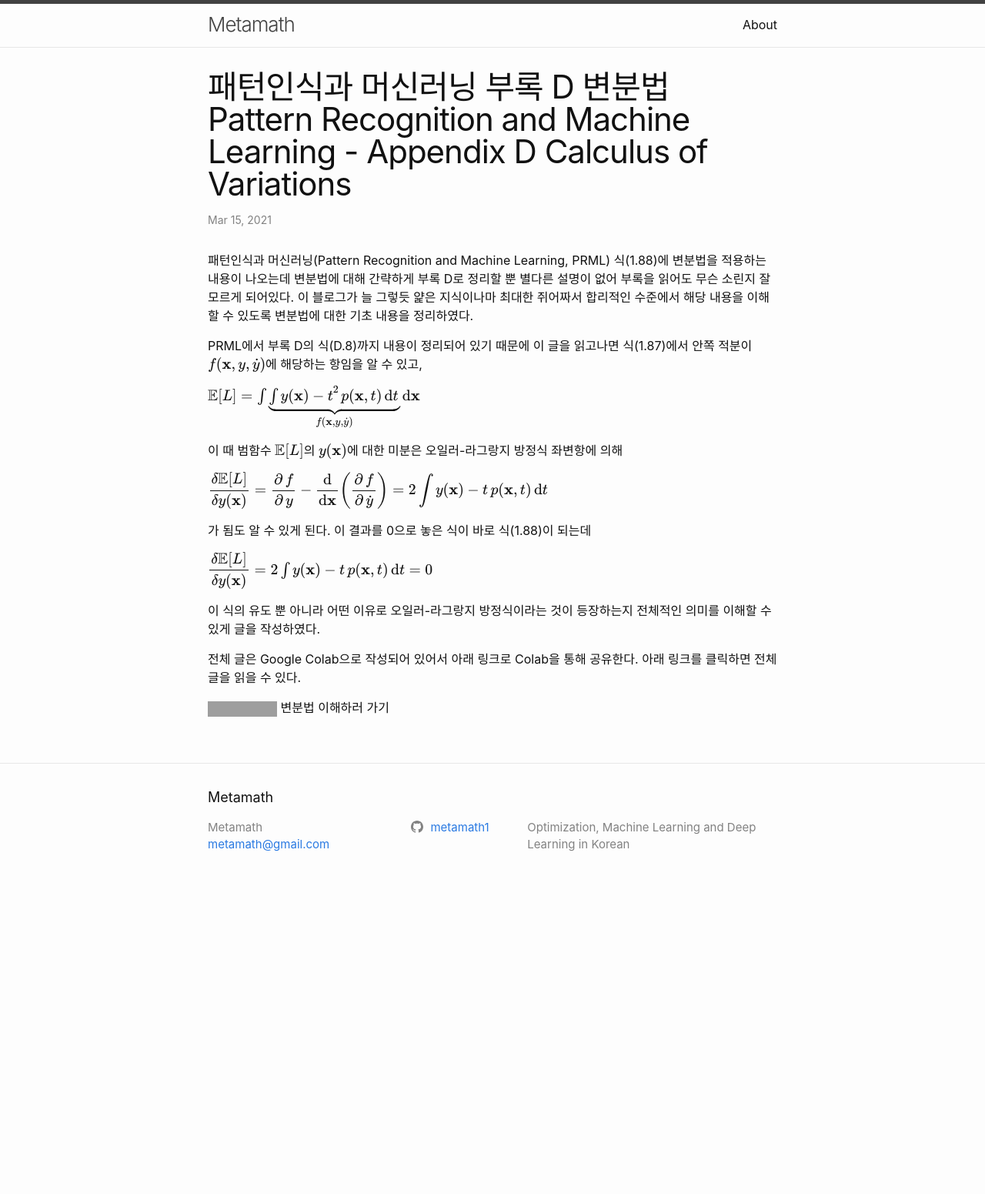
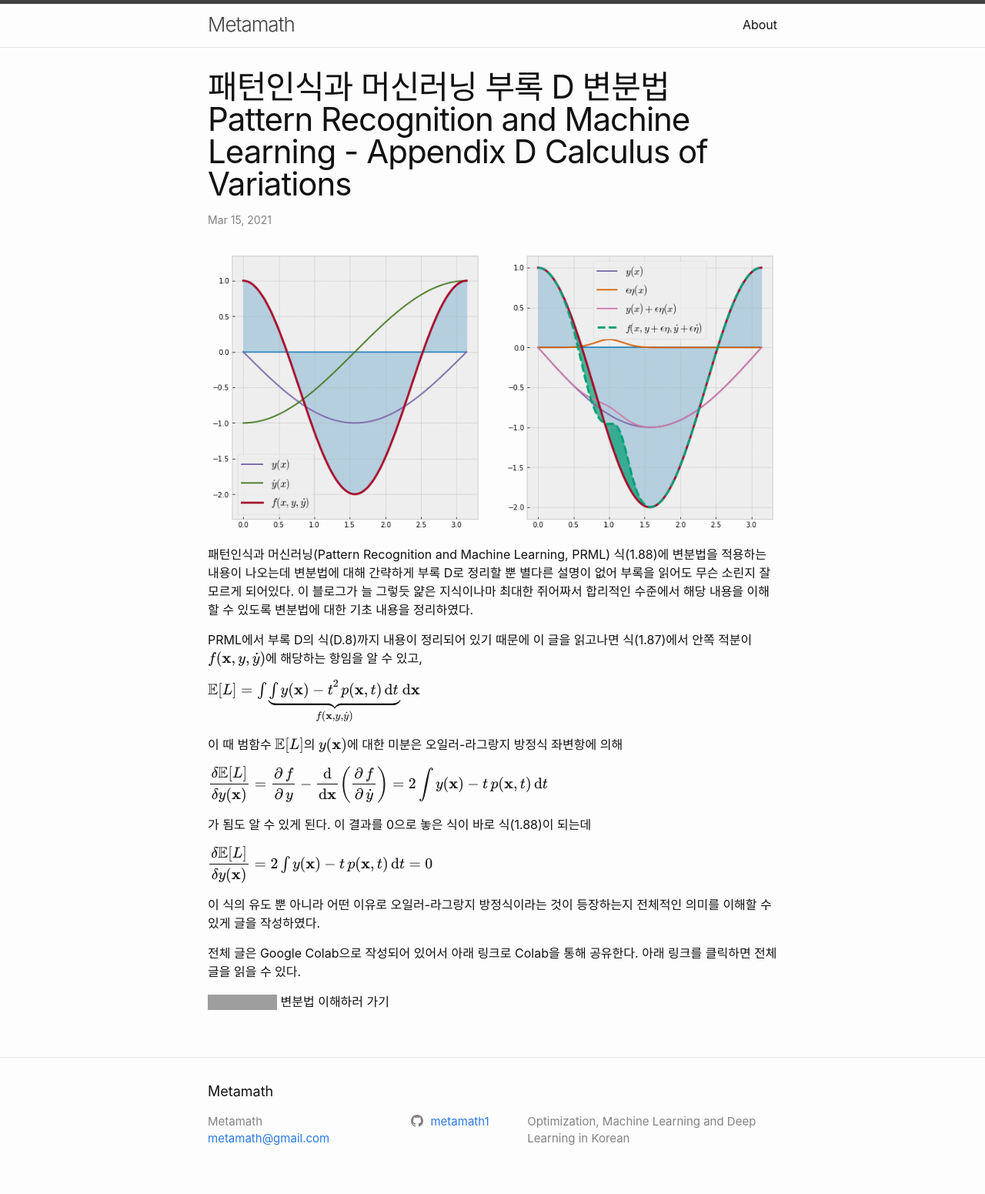
Before and after one commit to metamath1/metamath1.github.io, a Jekyll site: the page built from _posts/2021-03-15-calculusofvariations.markdown, in a window 1280 px wide. Shown: the whole page at 77% size. Built offline with Jekyll 4.4.1, drawn with Linux system fonts in a browser that asks for light colours; formulas are drawn with MathJax 3; before the commit the page ends 1169 px from its top, so only the background shows below that; grey boxes are pictures that could not be loaded.

Commit message:
변분법에 이미지 추가

```diff
--- a/_posts/2021-03-15-calculusofvariations.markdown
+++ b/_posts/2021-03-15-calculusofvariations.markdown
@@ -5,6 +5,8 @@ date:   2021-03-15
 tags: [machine-learning, calculus, variations, PRML]
 use_math: true
 ---
+
+![]({{ "/assets/calcvar/calcvar.png" | absolute_url }})
 
 패턴인식과 머신러닝(Pattern Recognition and Machine Learning, PRML) 식(1.88)에 변분법을 적용하는 내용이 나오는데 변분법에 대해 간략하게 부록 D로 정리할 뿐 별다른 설명이 없어 부록을 읽어도 무슨 소린지 잘 모르게 되어있다.
 이 블로그가 늘 그렇듯 얉은 지식이나마 최대한 쥐어짜서 합리적인 수준에서 해당 내용을 이해할 수 있도록 변분법에 대한 기초 내용을 정리하였다.
```
Also changed, not shown: assets/calcvar/calcvar.png (added).
